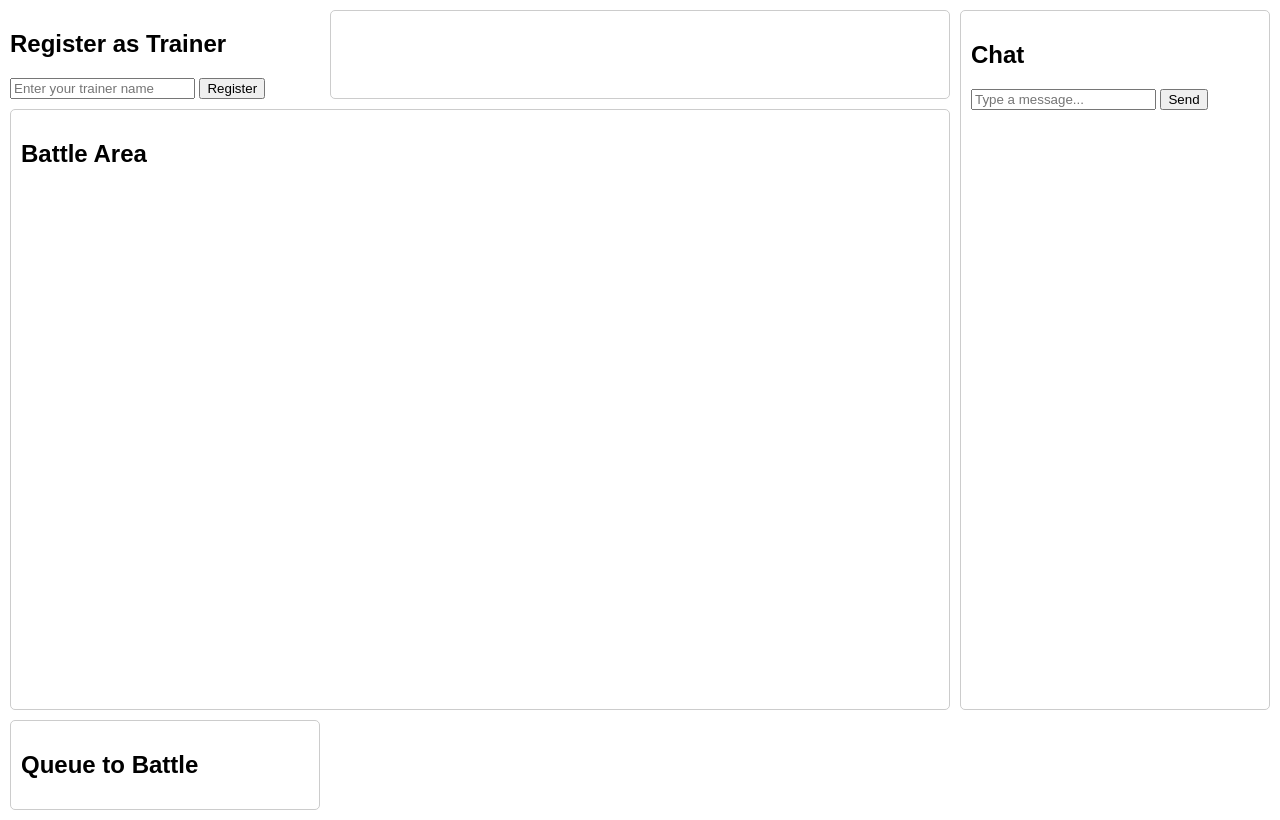
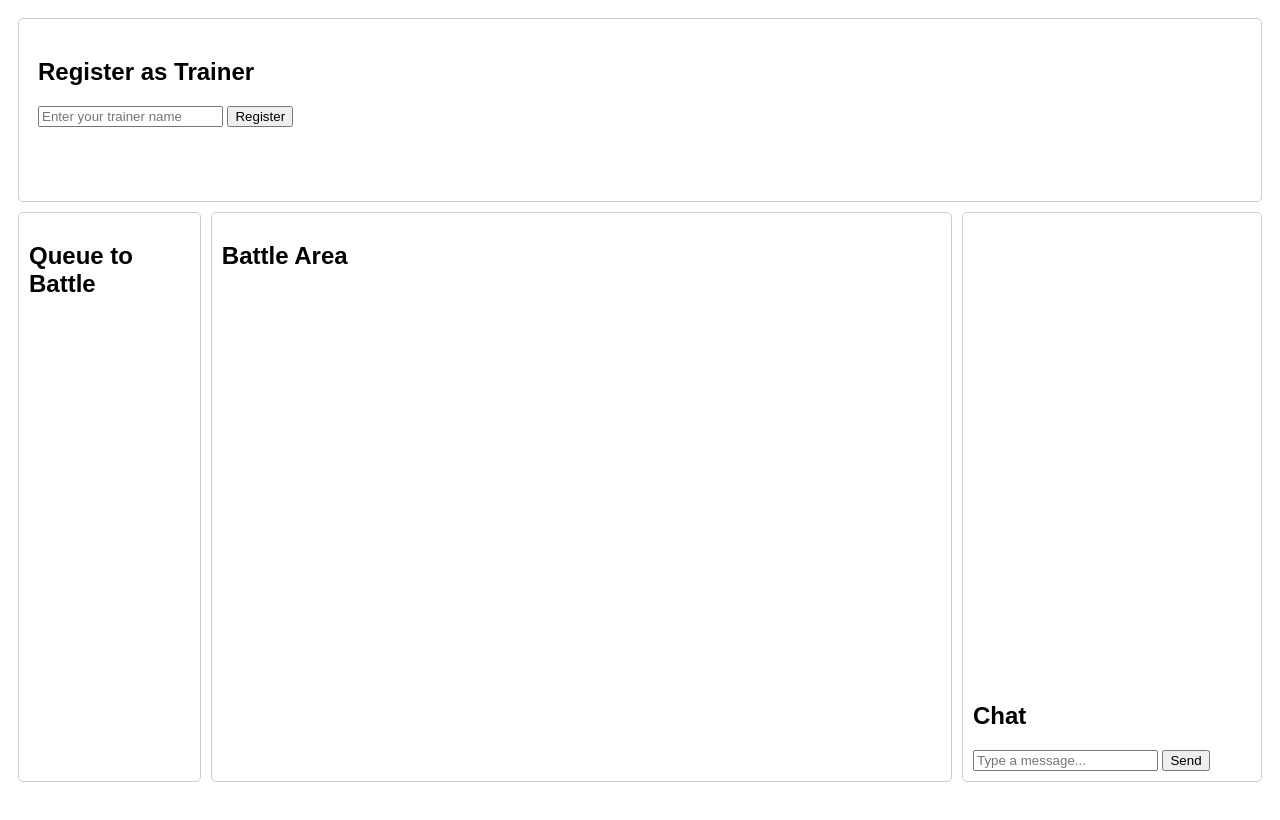
Before and after one commit to tm-LBenson/pokemon-game, a Flask app: page / in a window 1280 px wide. After the commit the page ends 782 px from the top, so only its background shows below. Run offline with Flask 3, Linux system fonts and the light colour scheme; some libraries are stand-ins or nearby versions.

Commit message:
change styles

```diff
--- a/static/css/style.css
+++ b/static/css/style.css
@@ -1,17 +1,42 @@
 body,
+* {
+  box-sizing: border-box;
+}
 html {
   margin: 0;
   padding: 0;
   font-family: Arial, sans-serif;
+  box-sizing: border-box;
+  max-width: 100vw;
+}
+html,
+body {
+  display: flex;
+  flex-direction: column;
+  height: 100%;
+}
+.grid-container {
+  display: grid;
+  grid-template-columns: 1fr 2fr 2fr 1fr;
+  grid-template-rows: 1fr 1fr 1fr 1fr;
+  gap: 10px;
+  height: 100%;
+  padding: 10px;
+  grid-template-areas:
+    'top top top top'
+    'queue main main chat'
+    'queue main main chat'
+    'queue main main chat';
 }
 
-.grid-container {
-  display: grid;
-  grid-template-columns: 1fr 2fr 1fr;
-  grid-template-rows: auto 1fr;
-  gap: 10px;
-  height: 100vh;
-  padding: 10px;
+.queue-status {
+  grid-area: queue;
+}
+
+#trainer-registration,
+#pokemon-selection {
+  padding: 20px;
+  grid-area: top;
 }
 
 .pokemon-selection,
@@ -25,7 +50,7 @@ html {
 }
 
 .battle-area {
-  grid-column: 1 / 3;
+  grid-area: main;
   display: flex;
   flex-direction: column;
 }
@@ -36,6 +61,16 @@ html {
 }
 
 .chat-window {
-  grid-column: 3 / 4;
-  grid-row: 1 / 3;
+  grid-area: chat;
+  display: flex;
+  flex-direction: column;
+  justify-content: flex-end;
+  height: 100%;
+  text-wrap: wrap;
+  width: 300px;
+  overflow-x: hidden;
+  overflow-wrap: break-word;
 }
+.message {
+  float: left;
+}
--- a/static/js/script.js
+++ b/static/js/script.js
@@ -26,7 +26,7 @@ socket.on('receive_message', (data) => {
   const messageElement = document.createElement('div');
   messageElement.innerHTML = `
     <div>
-      <strong>${data.username}</strong>: ${data.message}
+      <p ><strong><span class="message">${data.username}: </strong>${data.message}</span></p>
     </div>`;
   chatMessages.appendChild(messageElement);
 });
--- a/templates/index.html
+++ b/templates/index.html
@@ -49,6 +49,7 @@
       <!-- Chat Window -->
       <div id="chat-window" class="chat-window">
         <h2>Chat</h2>
+        <div>
           <div id="chat-messages">
             <!-- Messages will be appended here -->
             {% for message in message_history %}
@@ -56,9 +57,14 @@
             {% endfor %}
           </div>
           <form id="send-button">
-          <input type="text" id="chat-input" placeholder="Type a message..." />
+            <input
+              type="text"
+              id="chat-input"
+              placeholder="Type a message..."
+            />
             <button>Send</button>
           </form>
+        </div>
       </div>
     </div>
     <script src="https://cdnjs.cloudflare.com/ajax/libs/socket.io/4.0.1/socket.io.js"></script>
```
Lines whose indentation alone changed are shown as unchanged.
